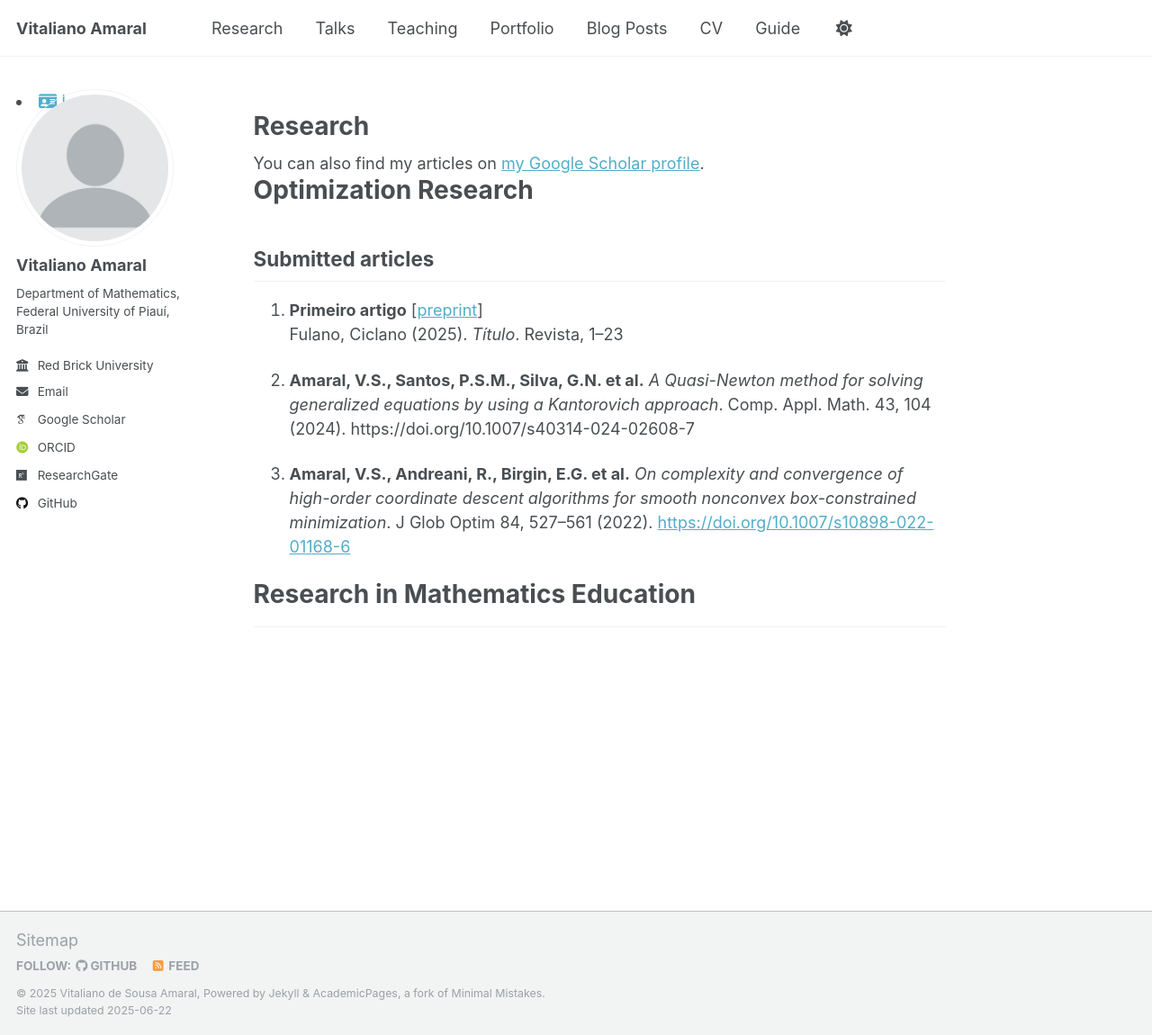
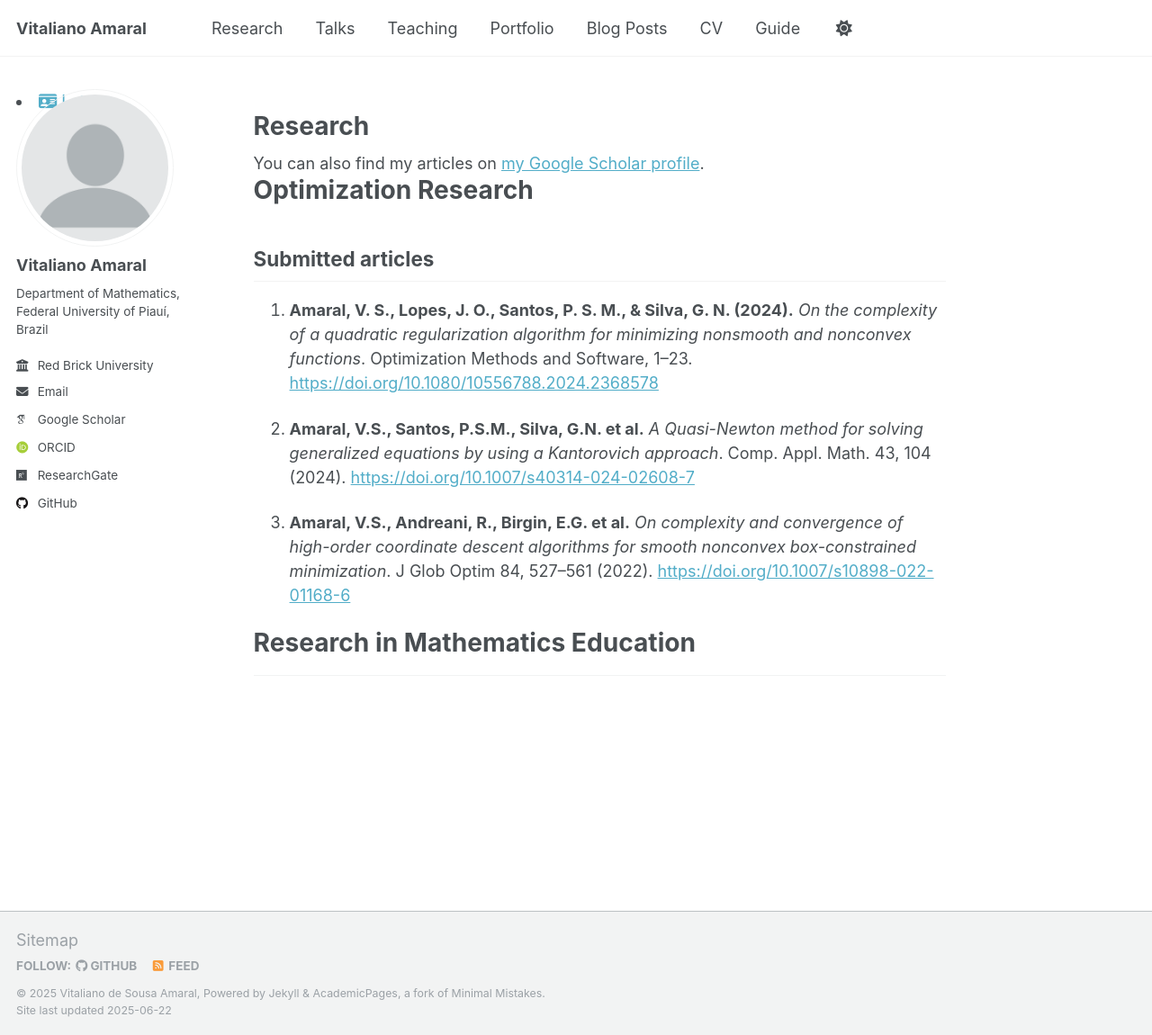
Before and after one commit to vitalianoamaral/vitalianoamaral.github.io, a Jekyll site: the page built from _pages/research.md, in a window 1280 px wide and 1150 px high. Shown: the whole window at 90% size. Built offline with Jekyll 4.4.1, drawn with Linux system fonts in a browser that asks for light colours; some web fonts are replaced.

Commit message:
Update research.md

```diff
--- a/_pages/research.md
+++ b/_pages/research.md
@@ -12,10 +12,9 @@ author_profile: true
 # Optimization Research
 ## Submitted articles
 
-1. **Primeiro artigo** [<a href="#">preprint</a>]
-   Fulano, Ciclano (2025). *Título*. Revista, 1–23
+1. **Amaral, V. S., Lopes, J. O., Santos, P. S. M., & Silva, G. N. (2024).** *On the complexity of a quadratic regularization algorithm for minimizing nonsmooth and nonconvex functions*. Optimization Methods and Software, 1–23. [https://doi.org/10.1080/10556788.2024.2368578](https://doi.org/10.1080/10556788.2024.2368578)
 
-1. **Amaral, V.S., Santos, P.S.M., Silva, G.N. et al.** *A Quasi-Newton method for solving generalized equations by using a Kantorovich approach*. Comp. Appl. Math. 43, 104 (2024). https://doi.org/10.1007/s40314-024-02608-7
+1. **Amaral, V.S., Santos, P.S.M., Silva, G.N. et al.** *A Quasi-Newton method for solving generalized equations by using a Kantorovich approach*. Comp. Appl. Math. 43, 104 (2024). [https://doi.org/10.1007/s40314-024-02608-7](https://doi.org/10.1007/s40314-024-02608-7)
 
 1. **Amaral, V.S., Andreani, R., Birgin, E.G. et al.** *On complexity and convergence of high-order coordinate descent algorithms for smooth nonconvex box-constrained minimization*. J Glob Optim 84, 527–561 (2022).
  [https://doi.org/10.1007/s10898-022-01168-6](https://doi.org/10.1007/s10898-022-01168-6)
```
